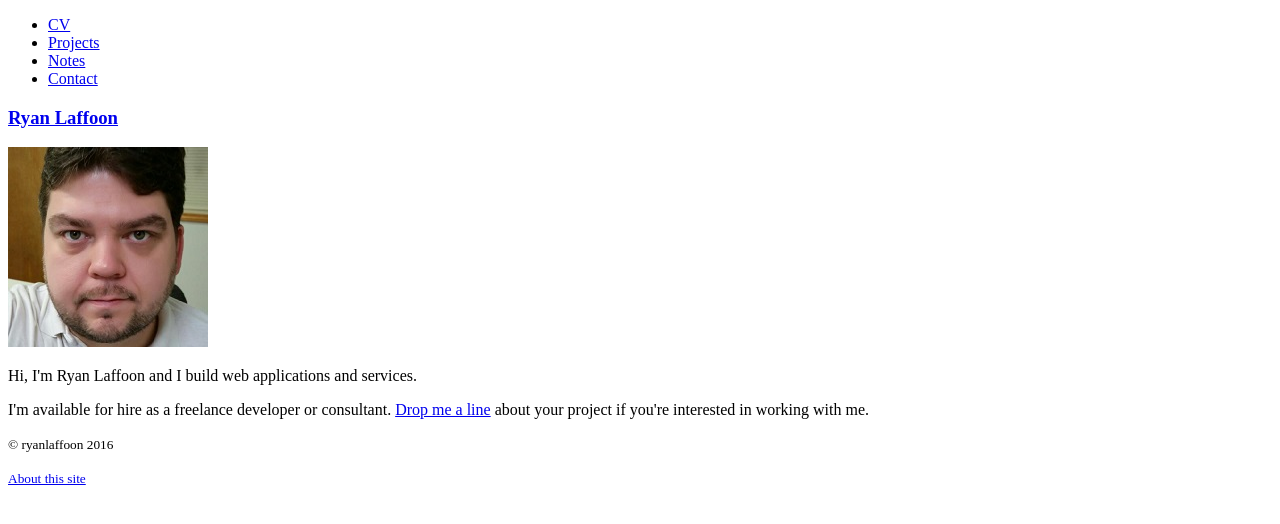
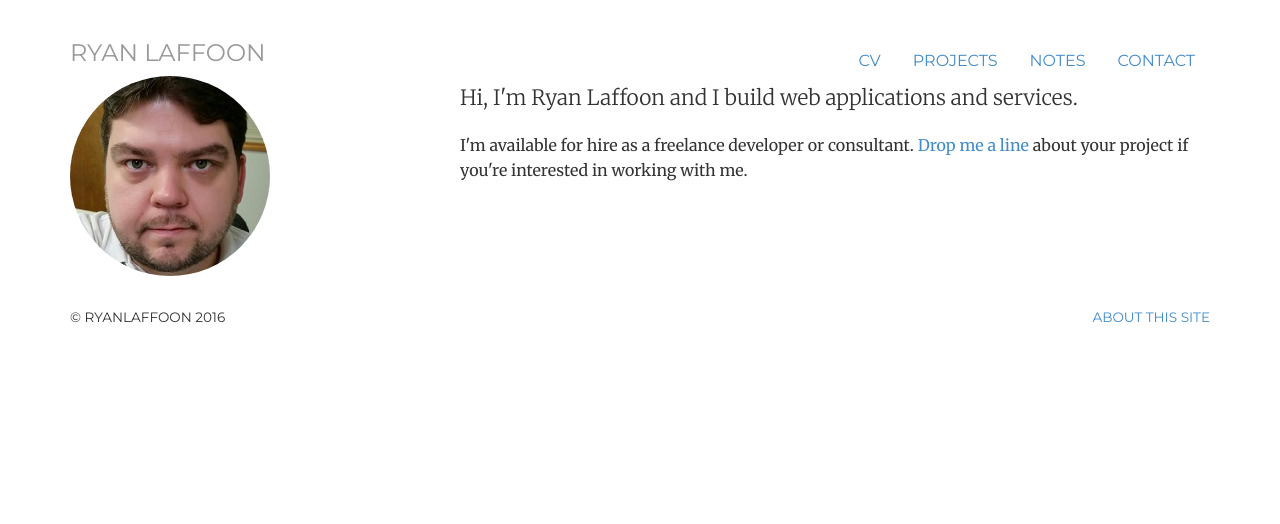
Before and after one commit to ryanlaffoon/ryanlaffoon.github.io, a Jekyll site: the page built from index.html, in a window 1280 px wide. Shown: the top 524 px of the page. Built offline with Jekyll 4.4.1, drawn with Linux system fonts in a browser that asks for light colours.

Commit message:
Update head.html

```diff
--- a/_includes/head.html
+++ b/_includes/head.html
@@ -8,8 +8,8 @@
 	-->
 	<title>{{ page.title }} | Ryan Laffoon | Developer, Musician, Human.</title>
 	<!-- styles -->
-    <link href="~/css/bootstrap-min.css" rel="stylesheet" />
-	<link href="~/css/style.css" rel="stylesheet">
+    <link href="/css/bootstrap-min.css" rel="stylesheet" />
+	<link href="/css/style.css" rel="stylesheet">
 	<!-- google analytics -->
 	{% include analytics.html %}
 </head>
```
